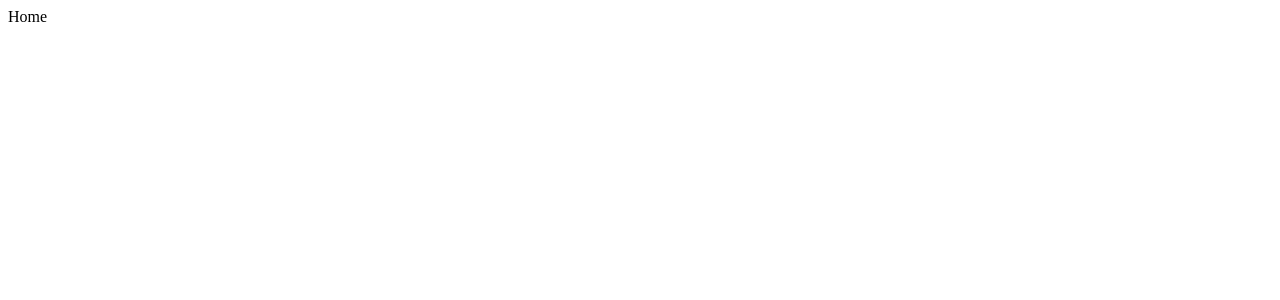
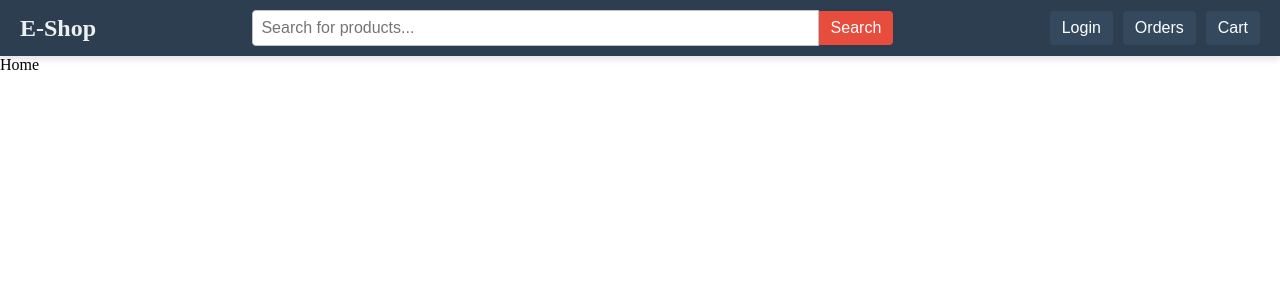
Before and after one commit to Ballursajeed/E-Commerce-App, a React (Vite) app in the folder client/: page / in a window 1280 px wide. Shown: the top 300 px of the page. Built offline with nearby package versions, Linux system fonts and the light colour scheme.

Commit message:
Created NavBar

```diff
--- a/client/package.json
+++ b/client/package.json
@@ -14,7 +14,9 @@
     "axios": "^1.7.8",
     "react": "^18.3.1",
     "react-dom": "^18.3.1",
+    "react-icons": "^5.3.0",
     "react-redux": "^9.1.2",
+    "react-responsive": "^10.0.0",
     "react-router-dom": "^7.0.1",
     "react-toastify": "^10.0.6"
   },
--- a/client/src/components/Cart/Cart.tsx
+++ b/client/src/components/Cart/Cart.tsx
@@ -1,5 +1,5 @@
 import { useEffect } from "react"
-import { useCheckAuth } from "../../hooks/authCheck";
+import { useCheckAuth } from "../../hooks/useAuthCheck";
 
 const Cart = () => {
 
--- a/client/src/components/Home/Home.tsx
+++ b/client/src/components/Home/Home.tsx
@@ -1,8 +1,10 @@
+import Navbar from "../Navbar/Navbar"
 
 const Home = () => {
 
   return (
     <>
+    <Navbar />
     Home
     </>
   )
--- /dev/null
+++ b/client/src/components/Navbar/Navbar.css
@@ -0,0 +1,82 @@
+/* General Navbar Styles */
+*{
+  margin: 0;
+  padding: 0;
+}
+.navbar {
+  display: flex;
+  justify-content: space-between;
+  align-items: center;
+  background-color: #2c3e50;
+  padding: 10px 20px;
+  color: white;
+  box-shadow: 0 4px 6px rgba(0, 0, 0, 0.1);
+  position: sticky;
+  top: 0;
+  z-index: 1000;
+}
+
+/* Logo Section */
+.navbar-logo h1 {
+  font-size: 1.5rem;
+  color: #ecf0f1;
+  margin: 0;
+}
+
+/* Search Bar Section */
+.navbar-search {
+  flex: 1;
+  display: flex;
+  justify-content: center;
+  align-items: center;
+  margin: 0 20px;
+}
+
+.navbar-search input {
+  width: 60%;
+  padding: 8px;
+  border: 1px solid #bdc3c7;
+  border-radius: 4px 0 0 4px;
+  font-size: 1rem;
+  outline: none;
+}
+
+.navbar-search .search-button {
+  padding: 8px 12px;
+  background-color: #e74c3c;
+  color: white;
+  border: none;
+  border-radius: 0 4px 4px 0;
+  cursor: pointer;
+  font-size: 1rem;
+}
+
+.navbar-search .search-button:hover {
+  background-color: #c0392b;
+}
+
+/* Buttons Section */
+.navbar-buttons {
+  display: flex;
+  gap: 10px;
+}
+
+.navbar-buttons .nav-btn a{
+  text-decoration: none;
+  color: white ;
+}
+
+.navbar-buttons .nav-btn {
+  background-color: #34495e;
+  color: white;
+  border: none;
+  padding: 8px 12px;
+  border-radius: 4px;
+  cursor: pointer;
+  font-size: 1rem;
+  transition: background-color 0.3s;
+}
+
+.navbar-buttons .nav-btn:hover {
+  background-color: #1abc9c;
+}
--- /dev/null
+++ b/client/src/components/Navbar/Navbar.tsx
@@ -0,0 +1,45 @@
+import { useSelector } from "react-redux";
+import "./Navbar.css"
+import { Link } from "react-router-dom";
+
+interface stateType {
+    auth:{
+        user: string
+    }
+}
+
+
+const Navbar = () => {
+
+const user  = useSelector((state:stateType) => state.auth.user)
+
+
+  return (
+    <>
+       <nav className="navbar">
+      <div className="navbar-logo">
+        <h1>E-Shop</h1>
+      </div>
+      <div className="navbar-search">
+        <input type="text" placeholder="Search for products..." />
+        <button className="search-button">Search</button>
+      </div>
+      <div className="navbar-buttons">
+        <button className="nav-btn">
+          {
+            user ? <Link to={'/profile'}>Account</Link> : <><Link to={"/login"}>Login</Link></>
+          }
+        </button>
+        <button className="nav-btn">
+          <Link to={"/myOrder"}>Orders</Link>
+        </button>
+        <button className="nav-btn">
+          <Link to={"/cart"}>Cart</Link>
+        </button>
+      </div>
+    </nav>
+    </>
+  )
+}
+
+export default Navbar
--- a/client/src/hooks/authCheck.ts
+++ b/client/src/hooks/useAuthCheck.ts
@@ -4,12 +4,10 @@ import { useDispatch } from "react-redux";
 import { loginSuccess } from "../auth/authSlice";
 import { useNavigate } from "react-router-dom";
 
-
-
 export const useCheckAuth = () => {
 
   const dispatch = useDispatch()
-const navigate = useNavigate();
+  const navigate = useNavigate();
 
   const checkAuth = async(path: string) => {
     try {
```
Also changed, not shown: 1 other file (tests, documents, lock files or other folders).
